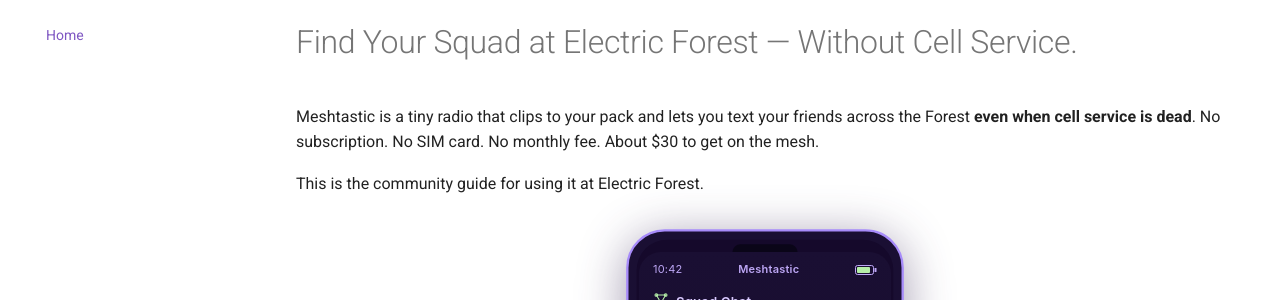
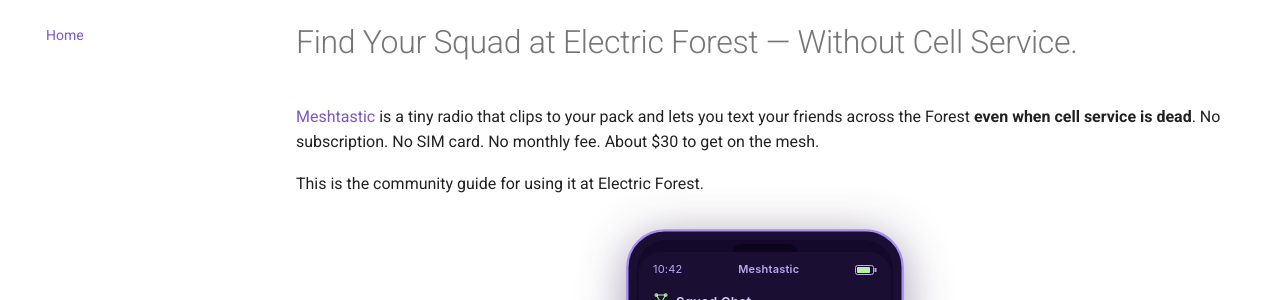
Before and after one commit to efmesh/site, an MkDocs documentation site: the page built from docs/index.md, in a window 1280 px wide and 900 px high. Shown: the part 124-424 px from the top of the window. Built offline with MkDocs 1.6.1 and Material for MkDocs 9.7.7, drawn with Linux system fonts in a browser that asks for light colours; comment, search, counter and statistics services are not loaded; part of the change alters nothing that is shown.

```diff
--- a/docs/index.md
+++ b/docs/index.md
@@ -26,7 +26,7 @@ hide:
 
 <h1>Find Your Squad at Electric Forest — Without Cell Service.</h1>
 
-Meshtastic is a tiny radio that clips to your pack and lets you text your friends across the Forest **even when cell service is dead**. No subscription. No SIM card. No monthly fee. About $30 to get on the mesh.
+[Meshtastic](https://meshtastic.org){ target=_blank } is a tiny radio that clips to your pack and lets you text your friends across the Forest **even when cell service is dead**. No subscription. No SIM card. No monthly fee. About $30 to get on the mesh.
 
 This is the community guide for using it at Electric Forest.
 
```
